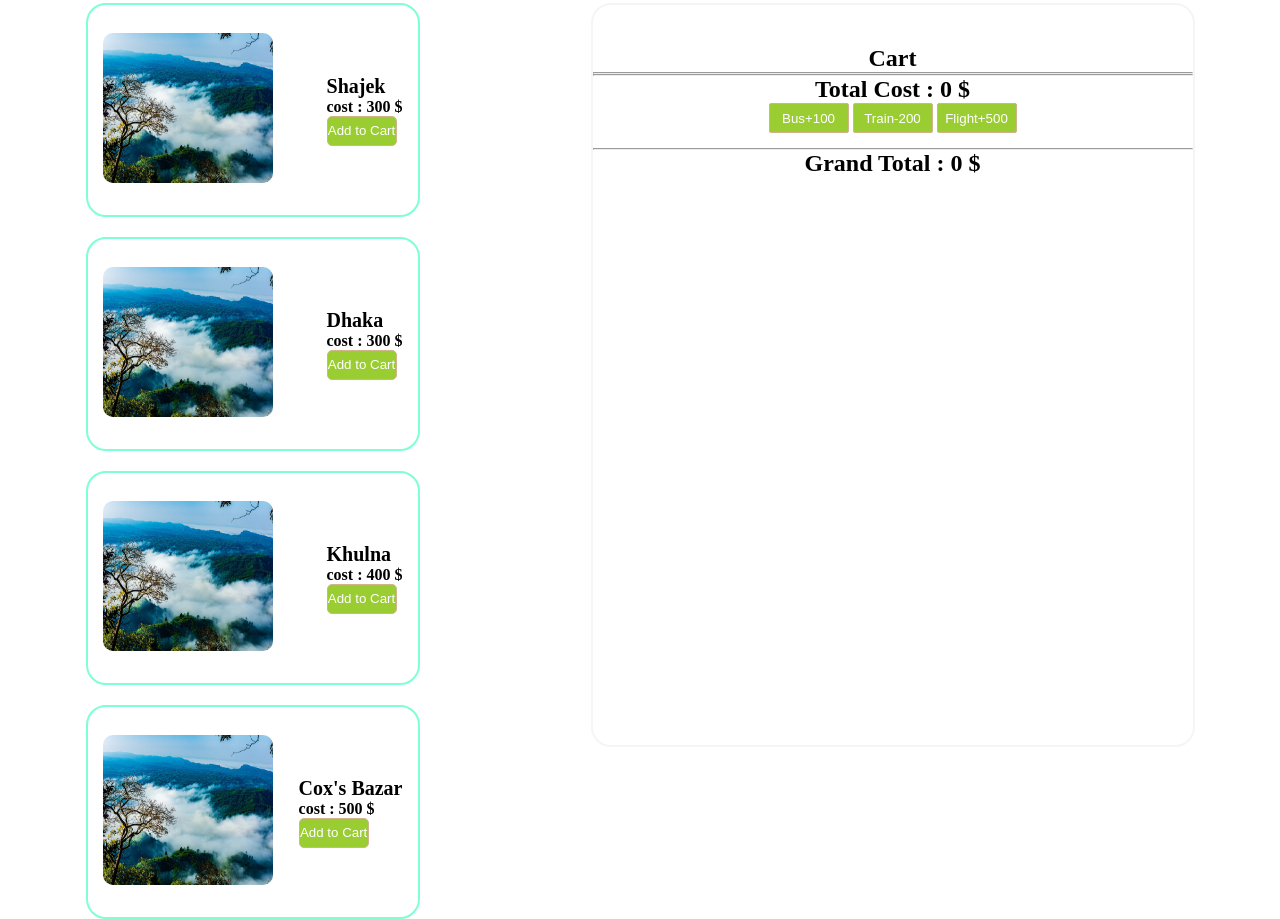
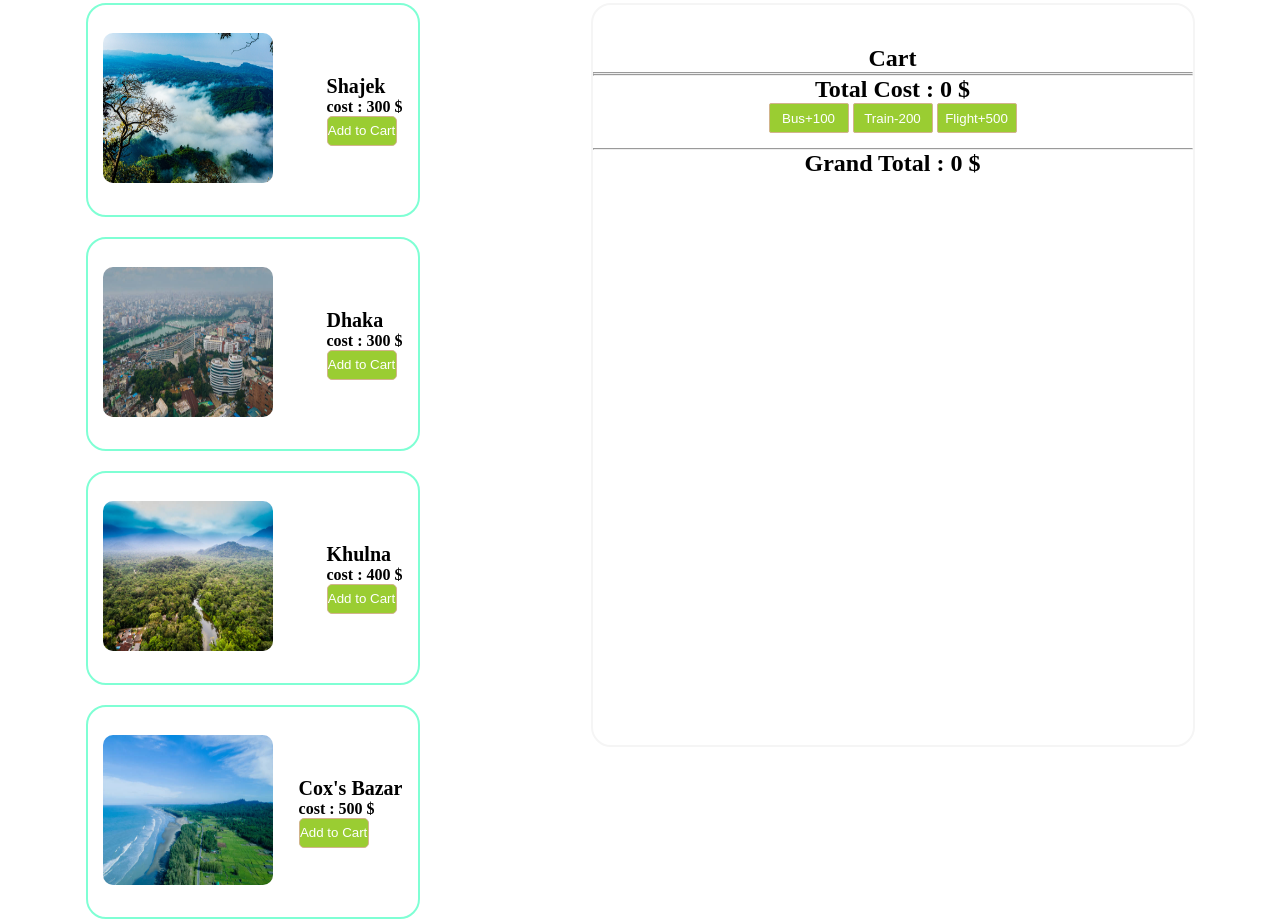
Before and after one commit to JAKUAN-AHMED/budghet-pro, a plain HTML site: page index.html in a window 1280 px wide. Shown: the part 718-1637 px from the top of the page. Drawn offline with Linux system fonts and the light colour scheme.

Commit message:
added last update

```diff
--- a/index.html
+++ b/index.html
@@ -53,7 +53,7 @@
                 </div>
                 <div class="card-container">
                     <div>
-                        <img class="card-container-img" width="170px" height="150px" src="images/shajek.jpg" alt="">
+                        <img class="card-container-img" width="170px" height="150px" src="images/Dhaka.jpg" alt="">
                     </div>
                     <div class="head-right">
                         <h3>Dhaka</h3>
@@ -65,7 +65,7 @@
                 </div>
                 <div class="card-container">
                     <div>
-                        <img class="card-container-img" width="170px" height="150px" src="images/shajek.jpg" alt="">
+                        <img class="card-container-img" width="170px" height="150px" src="images/shundar-ban.jpg" alt="">
                     </div>
                     <div class="head-right">
                         <h3>Khulna</h3>
@@ -77,7 +77,7 @@
                 </div>
                 <div class="card-container">
                     <div>
-                        <img class="card-container-img" width="170px" height="150px" src="images/shajek.jpg" alt="">
+                        <img class="card-container-img" width="170px" height="150px" src="images/coxBazar.jpg" alt="">
                     </div>
                     <div class="head-right">
                         <h3>Cox's Bazar</h3>
```
